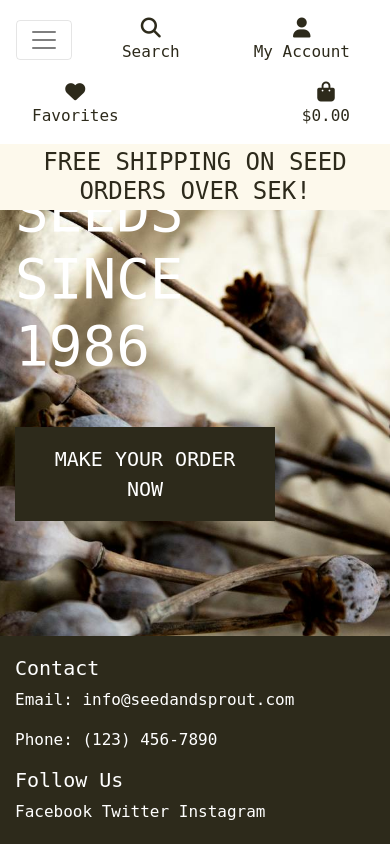
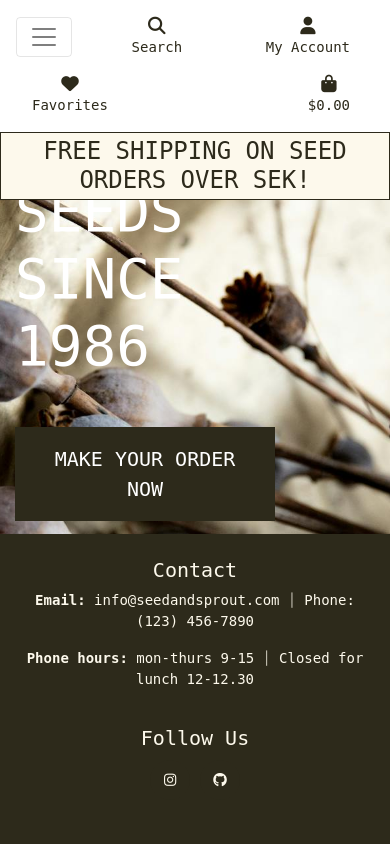
Before and after one commit to KikiBerg/pp5-ecommerce, a Django app: page / in a window 390 px wide. Run offline with Django 4.2, Linux system fonts and the light colour scheme; some libraries are stand-ins or nearby versions; some web fonts are replaced.

Commit message:
Adjust footer structure & styles for better mobile responsiveness

```diff
--- a/static/css/base.css
+++ b/static/css/base.css
@@ -1,7 +1,18 @@
 :root {
     --primary-black: #2D2A1B;
     --primary-offwhite: #fdf9ec;
-  }
+    --primary-orange: #E9995C;
+    --box-shadow: rgba(0, 0, 0, 0.16) 0px 1px 4px;
+    --btn-box-shadow: box-shadow: rgba(0, 0, 0, 0.05) 0px 6px 24px 0px, rgba(0, 0, 0, 0.08) 0px 0px 0px 1px;
+}
+
+*,
+*::before,
+*::after {
+    padding: 0;
+    margin: 0;
+    box-sizing: border-box;
+}
 
 html {
     height: 100%;
@@ -41,6 +52,7 @@ body {
 .btn-black {
     background: var(--primary-black);
     color: white;
+    box-shadow: var(--btn-box-shadow);
 }
 
 .shop-now-button:hover,
@@ -58,11 +70,12 @@ body {
 }
 
 .border-black {
-    border: 1px solid var(--primary-black)!important;
+    border: 1px solid var(--primary-black) !important;
 }
 
 .bg-offwhite {
     background: var(--primary-offwhite);
+    border: 1px solid var(--primary-black);
 }
 
 /* -------------------------------- Search Form */
@@ -70,10 +83,12 @@ body {
     border-radius: 25px;
     overflow: hidden;
 }
+
 .rounded-search .form-control {
     border-top-left-radius: 25px;
     border-bottom-left-radius: 25px;
 }
+
 .rounded-search .input-group-append .btn {
     border-top-right-radius: 25px;
     border-bottom-right-radius: 25px;
@@ -82,11 +97,35 @@ body {
 /* -------------------------------- Footer */
 .footer {
     background-color: var(--primary-black);
-    color: #ffffff;
-    padding: 20px 0;
+    color: var(--primary-offwhite);
+    padding: 10px 0;
     position: fixed;
     bottom: 0;
     width: 100%;
+}
+
+.social-icons {
+    display: flex;
+    justify-content: center;
+    gap: 10px;
+    margin-top: 10px;
+}
+
+.social-icons a {
+    display: inline-flex;
+    align-items: center;
+    justify-content: center;
+    width: 40px;
+    height: 40px;
+    border-radius: 50%;
+    background-color: var(--primary-black);
+    color: var(--primary-offwhite);
+    text-decoration: none;
+    transition: background-color 0.3s ease;
+}
+
+.social-icons a:hover {
+    background-color: var(--primary-orange);
 }
 
 
@@ -94,9 +133,9 @@ body {
 
 /* Slightly larger container on xl screens */
 @media (min-width: 1200px) {
-  .container {
-    max-width: 80%;
-  }
+    .container {
+        max-width: 80%;
+    }
 }
 
 /* fixed top navbar only on medium and up */
@@ -115,3 +154,14 @@ body {
 
 
 }
+
+@media (max-width: 767px) {
+    body {
+        font-size: 14px;
+    }
+
+    .footer .col-md-6 {
+        text-align: center;
+        margin-bottom: 20px;
+    }
+}
--- a/templates/base.html
+++ b/templates/base.html
@@ -166,25 +166,8 @@
 
 
 
-
     <!-- Footer-->
-    <footer class="footer">
-        <div class="container">
-            <div class="row">
-                <div class="col-md-4 text-white">
-                    <h5>Contact</h5>
-                    <p>Email: info@seedandsprout.com</p>
-                    <p>Phone: (123) 456-7890</p>
-                </div>
-                <div class="col-md-4">
-                    <h5>Follow Us</h5>
-                    <a href="#" class="me-2 text-white">Facebook</a>
-                    <a href="#" class="me-2 text-white">Twitter</a>
-                    <a href="#" class="me-2 text-white">Instagram</a>
-                </div>
-            </div>
-        </div>
-    </footer>
+    {% include 'includes/footer.html' %}
 
 
     {% block postloadjs %}
--- /dev/null
+++ b/templates/includes/footer.html
@@ -0,0 +1,22 @@
+<footer class="footer py-4 mt-auto">
+    <div class="container">
+        <div class="row align-items-center justify-content-between">
+            <div class="col-md-6 text-lg-start">
+                <h5>Contact</h5>
+                <span>
+                    <p><strong>Email:</strong> info@seedandsprout.com ⏐ Phone: (123) 456-7890</p>
+                </span>
+                <p><strong>Phone hours:</strong> mon-thurs 9-15 ⏐ Closed for lunch 12-12.30</p>
+            </div>
+            <div class="col-md-6 text-lg-start">
+                <h5 class="text-center">Follow Us</h5>
+                <div class="social-icons text-center">
+                    <a class="btn-black" href="https://www.instagram.com/" role="button" target="_blank"
+                        aria-label="Link to our Instagram"><i class="fa fa-instagram"></i></a>
+                    <a class="btn-black" href="https://github.com/KikiBerg/pp5-ecommerce" role="button" target="_blank"
+                        aria-label="Link to our Github"><i class="fab fa-github"></i></a>
+                </div>
+            </div>
+        </div>
+    </div>
+</footer>
```
